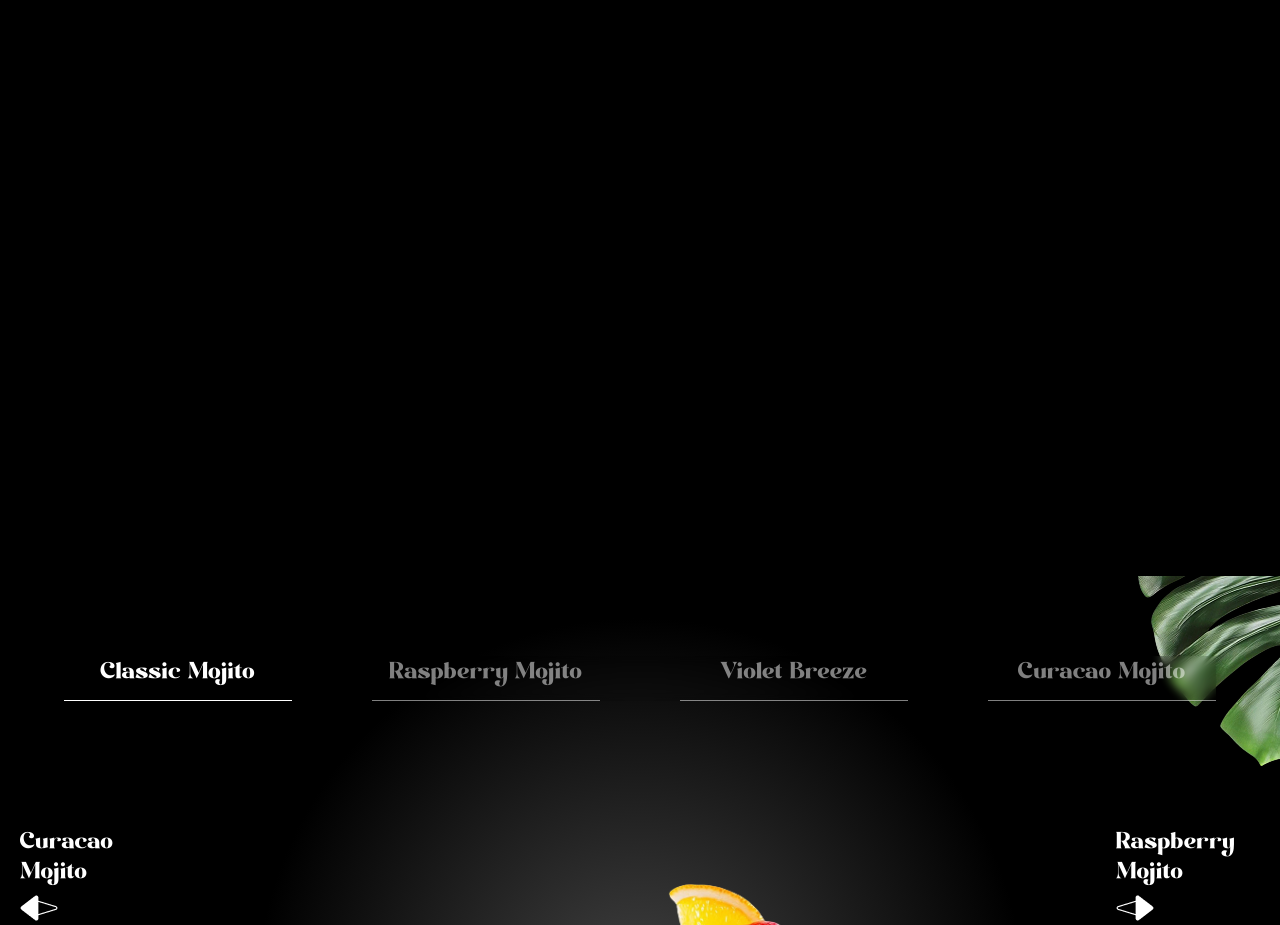
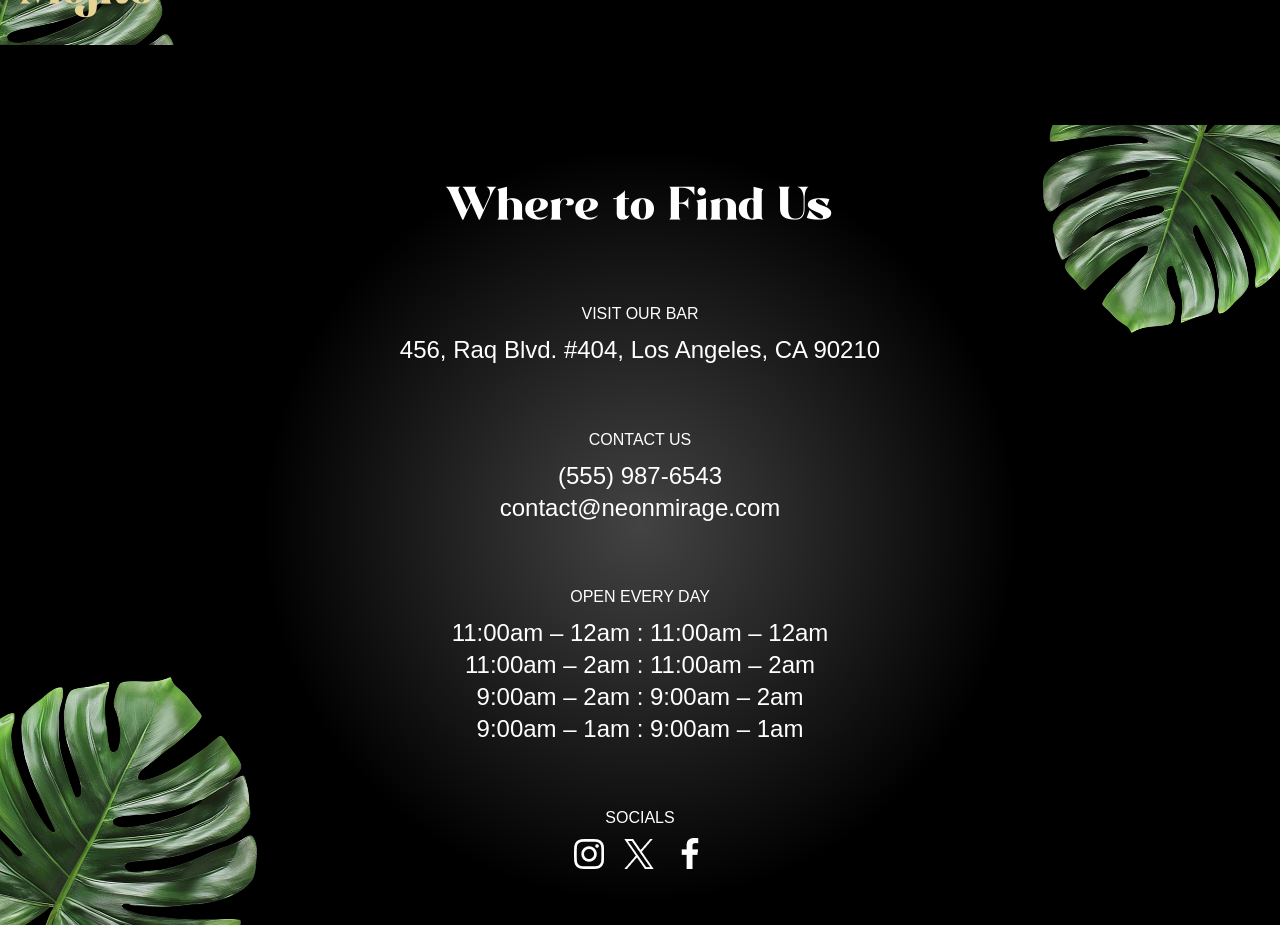
Before and after one commit to Vishwesvaran/mojito-cocktail, a React (Vite) app: page / in a window 1280 px wide. Shown: the part 4980-5905 px from the top of the page. Before the commit the page ends 5025 px from the top, so only its background shows below. Built offline with nearby package versions, Linux system fonts and the light colour scheme; a web font is replaced by a local one.

Commit message:
add contact section and finalize website

```diff
--- a/src/App.jsx
+++ b/src/App.jsx
@@ -6,6 +6,7 @@
 import About from "./components/About"
 import Art from "./components/Art"
 import Menu from "./components/Menu"
+import Contact from "./components/Contact"
 
 gsap.registerPlugin(ScrollTrigger, SplitText)
 
@@ -18,6 +19,7 @@
             <About/>
             <Art/>
             <Menu/>
+            <Contact/>
         </main>
     )
 }
--- /dev/null
+++ b/src/components/Contact.jsx
@@ -0,0 +1,78 @@
+import React from 'react'
+import { openingHours, socials } from '../../constants'
+import { useGSAP } from '@gsap/react'
+import { SplitText } from 'gsap/all'
+import gsap from 'gsap'
+
+const Contact = () => {
+
+    useGSAP(() => {
+        const titleSplit = SplitText.create('#contact h2', { type: 'words' });
+
+        const tl = gsap.timeline({
+            scrollTrigger: {
+                trigger: '#contact',
+                start: 'top center',
+
+            },
+            ease: 'power1.inOut'
+        })
+
+        tl.from(titleSplit.words, {
+            opacity: 0,
+            yPercent: 100,
+            stagger: 0.02
+        }).from('#contact h3, #contact p3', {
+            opacity: 0,
+            yPercent: 100,
+            stagger: 0.02
+        }).to("#f-right-leaf", {
+            y: "-50",
+            duration: 1,
+            ease: 'power1.inOut'
+        }).to('#f-left-leaf', {
+            y: "50",
+            duration: 1,
+            ease: 'power1.inOut'
+        }, '<')
+
+    })
+    return (
+        <footer id='contact'>
+            <img src="/images/footer-right-leaf.png" alt="leaf-right" id='f-right-leaf' />
+            <img src="/images/footer-left-leaf.png" alt="leaf-left" id='f-left-leaf' />
+            <div className="content">
+                <h2>Where to Find Us</h2>
+                <div>
+                    <h3>Visit Our Bar</h3>
+                    <p>456, Raq Blvd. #404, Los Angeles, CA 90210</p>
+                </div>
+                <div>
+                    <h3>Contact Us</h3>
+                    <p>(555) 987-6543</p>
+                    <p>contact@neonmirage.com</p>
+                </div>
+                <div>
+                    <h3>Open Every Day</h3>
+                    {openingHours.map((open) => (
+                        <p key={open.day}>
+                            {open.time} : {open.time}
+                        </p>
+                    ))}
+                </div>
+                <div>
+                    <h3>Socials</h3>
+                    <div className='flex-center gap-5'>
+                        {socials.map((social) => (
+                            <a href={social.url} key={social.name} aria-label={social.name} target='_blank' rel='noopener noreferrer' >
+                                <img src={social.icon} alt="" />
+                            </a>
+                        ))}
+                    </div>
+                </div>
+            </div>
+        </footer>
+    )
+}
+
+export default Contact
```
